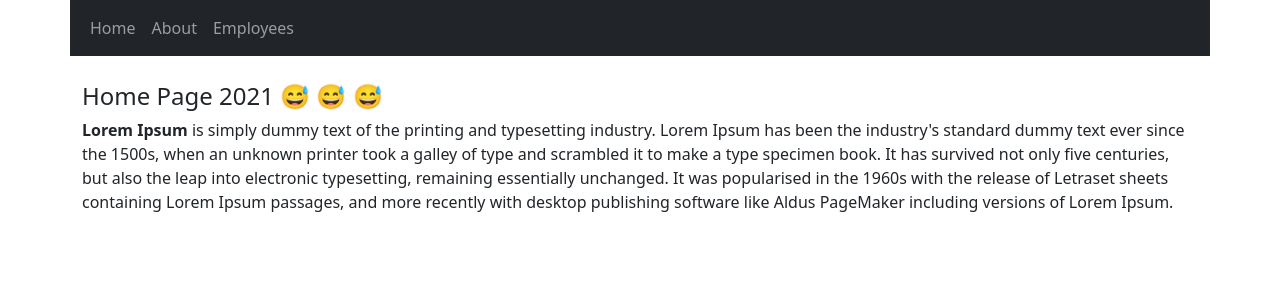
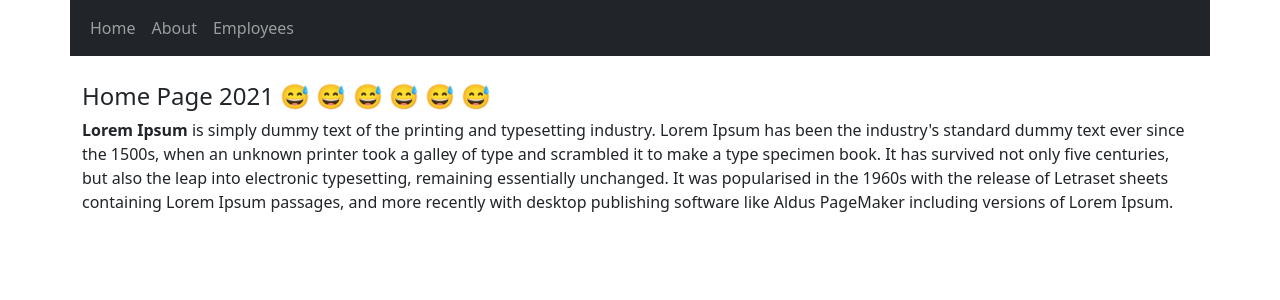
Before and after one commit to nayeftechno/my-next-app, a Next.js app: page / in a window 1280 px wide. Shown: the top 300 px of the page. Built offline with nearby package versions, Linux system fonts and the light colour scheme.

Commit message:
Alter Rami Work

```diff
--- a/pages/index.tsx
+++ b/pages/index.tsx
@@ -6,7 +6,7 @@ const HomePage: NextPage = () => {
       <RenderHead title="Home" />
       <div className="row">
         <div className="col-md-12">
-          <h4>Home Page 2021 😅 😅 😅</h4>
+          <h4>Home Page 2021 😅 😅 😅 😅 😅 😅</h4>
           <p>
             <strong>Lorem Ipsum</strong> is simply dummy text of the printing
             and typesetting industry. Lorem Ipsum has been the industry's
```
